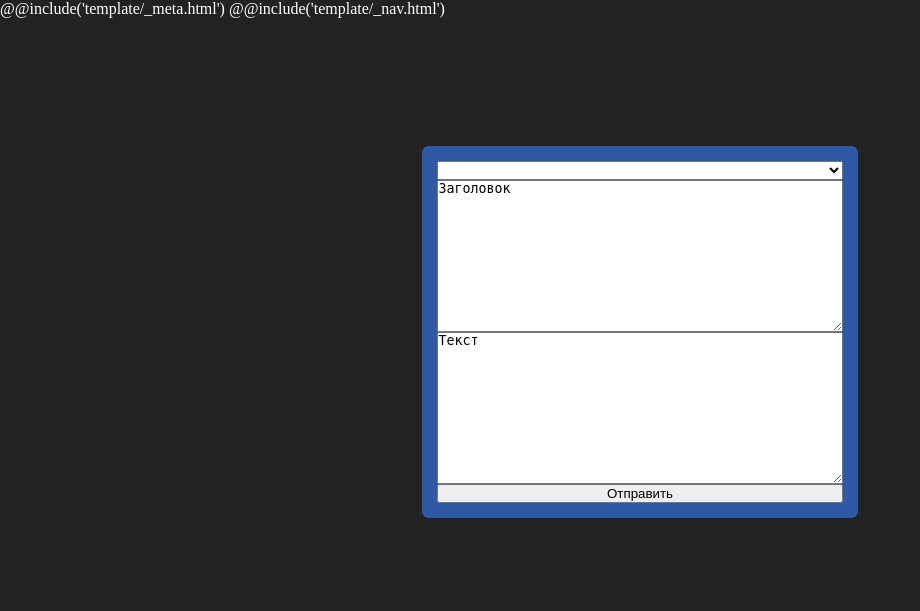
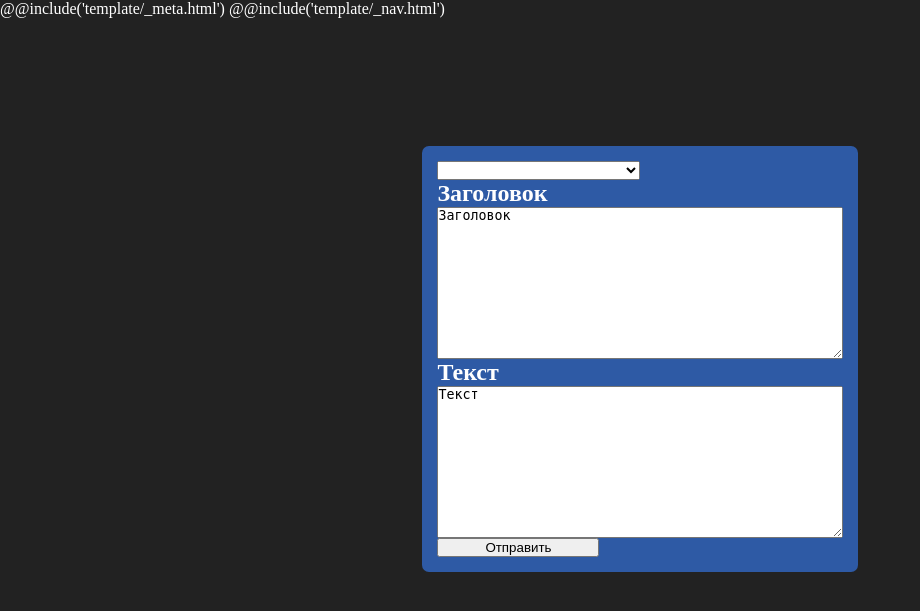
Before and after one commit to lazaryan/CyberGarden, a PHP site: page /admin.html in a window 1280 px wide. Shown: the top 611 px of the page, without its empty margins (0-920 px from the left). Run offline with PHP 8.4, Linux system fonts and the light colour scheme; lists and menus that the app fills with data are empty; style sheets or scripts are compiled from the project's sources.

Commit message:
Add_New_Card

```diff
--- a/src/admin.html
+++ b/src/admin.html
@@ -13,7 +13,9 @@
 
 <div class="create-card">
     <select name="category" id="categoryNewCard" class=""></select>
+    <h2> Заголовок </h2>
     <textarea name="title" id="cardNewTitle" cols="30" rows="10">Заголовок</textarea>
+    <h2> Текст </h2>
     <textarea name="description" id="cardNewDesk" cols="30" rows="10">Текст</textarea>
     <button id="sendNewCard">Отправить</button>
 </div>
--- a/src/less/admin.less
+++ b/src/less/admin.less
@@ -17,5 +17,11 @@
 }
 
 #categoryNewCard{
-  width: 100%;
+  width: 50%;
+  display: flex;
+  justify-items: center;
 }
+
+#sendNewCard{
+  width: 40%;
+}
```
